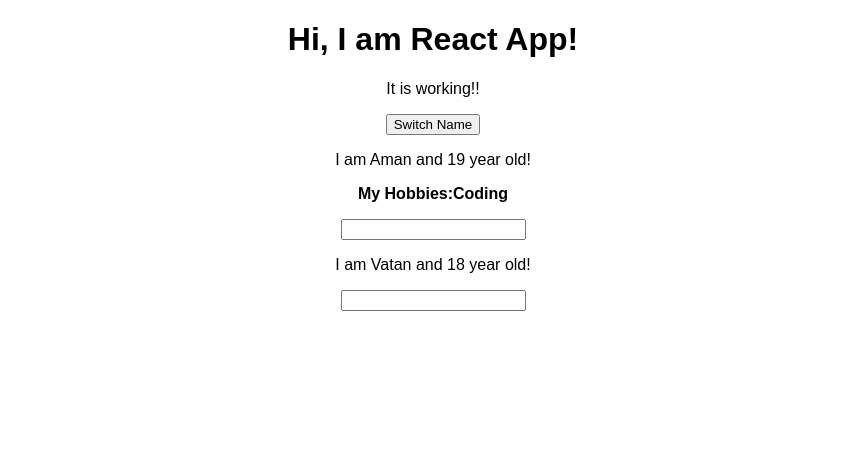
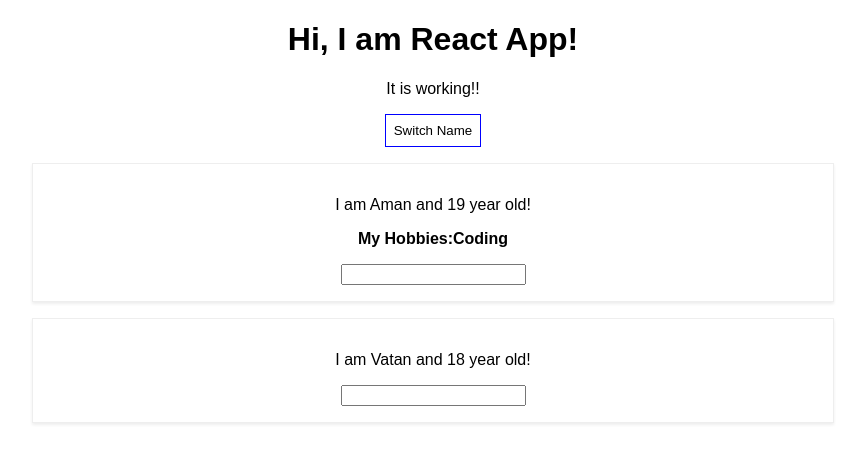
Before and after one commit to amanprateek123/React, a React (Create React App) app in the folder myapp/: page / in a window 1280 px wide. Shown: the top 462 px of the page, without its empty margins (207-1072 px from the left). Built offline with nearby package versions, Linux system fonts and the light colour scheme.

Commit message:
styling react components

```diff
--- a/myapp/src/App.js
+++ b/myapp/src/App.js
@@ -27,11 +27,19 @@ this.setState({
   })
  }
   render() {
+const style = {
+padding: '8px',
+backgroundColor: 'white',
+border: '1px solid blue',
+cursor: 'pointer'
+}
+
+
     return (
       <div className="App">
         <h1>Hi, I am React App!</h1>
         <p>It is working!!</p>
-        <button onClick={() => this.switchHandler()}>Switch Name</button>
+        <button style={style} onClick={() => this.switchHandler()}>Switch Name</button>
         <Person name={this.state.persons[0].name} age={this.state.persons[0].age} click={this.switchHandler} changed={this.changeHandler}>My Hobbies:Coding</Person>
         <Person name={this.state.persons[1].name} age={this.state.persons[1].age} />
       </div>
--- a/myapp/src/Person/Person.css
+++ b/myapp/src/Person/Person.css
@@ -0,0 +1,8 @@
+.Person{
+    width: 60%;
+    margin: 16px auto;
+    border:  1px solid #eee;
+    box-shadow: 0 2px 3px #eee;
+    padding: 16px;
+    text-align: center;
+}
--- a/myapp/src/Person/Person.js
+++ b/myapp/src/Person/Person.js
@@ -1,9 +1,9 @@
 import React from 'react';
-
+import "./Person.css";
 
 const person = (props) => {
     return (
-        <div>
+        <div  className="Person" >
              <p onClick={props.click}>I am {props.name} and {props.age} year old!</p>
              <p><b>{props.children}</b></p>
              <input type='text' onChange={props.changed} />
```
